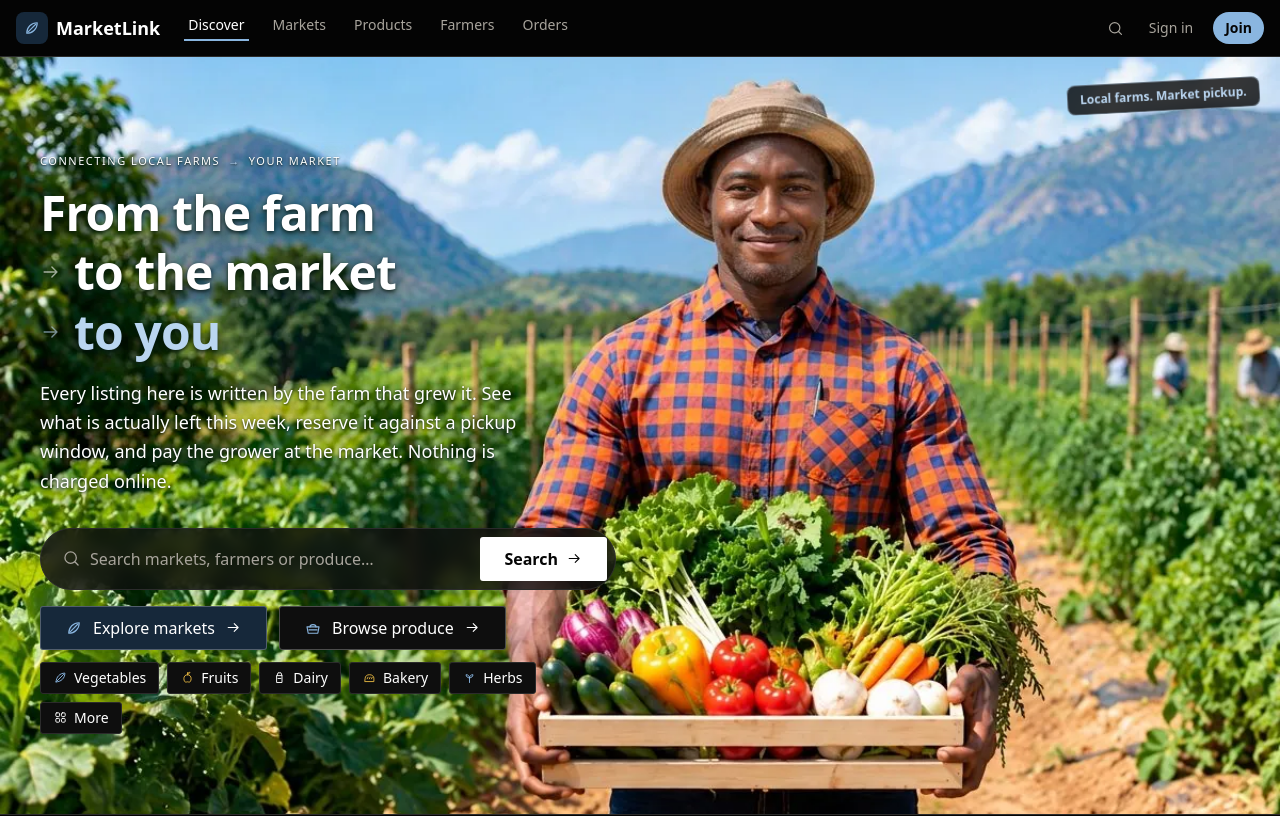
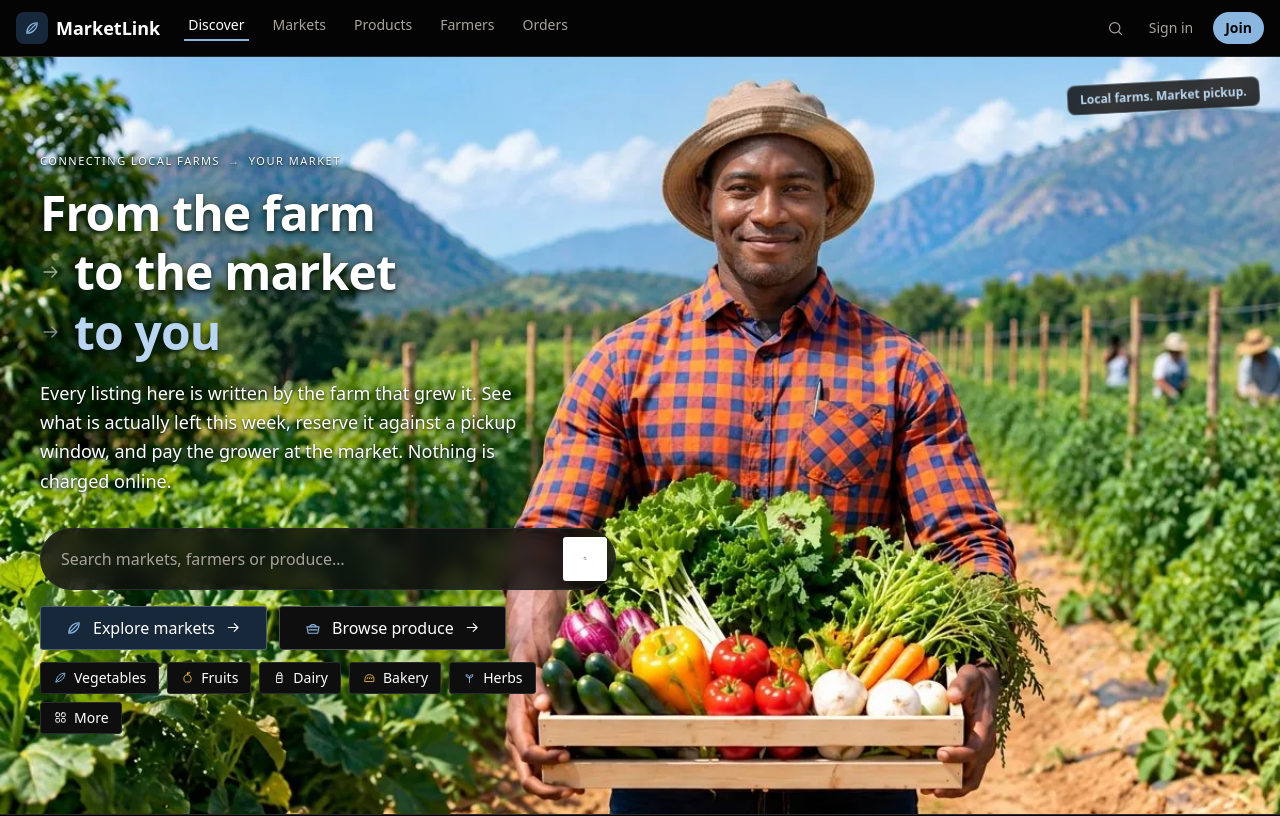
Before and after one commit to wilsonwilas123-a11y/MarketLink, a React (Vite) app in the folder client/: page / in a window 1280 px wide. Shown: the top 816 px of the page. Built offline with nearby package versions, Linux system fonts and the light colour scheme; no server answers.

Commit message:
5: let the hero search button carry the mark, not the word
The pill already had room to spare, and a magnifier in the field beside a
button reading "Search" said the same thing twice.

```diff
--- a/client/src/pages/Home.tsx
+++ b/client/src/pages/Home.tsx
@@ -119,22 +119,19 @@ function Hero() {
               <label htmlFor="hero-search" className="sr-only">
                 Search markets, farmers or produce
               </label>
-              <span aria-hidden className="pl-3 text-muted">
-                <Glyph name="search" size={21} />
-              </span>
               <input
                 id="hero-search"
                 value={term}
                 onChange={(e) => setTerm(e.target.value)}
                 placeholder="Search markets, farmers or produce…"
-                className="h-11 min-w-0 flex-1 bg-transparent text-base text-primary outline-none placeholder:text-muted"
+                className="h-11 min-w-0 flex-1 bg-transparent px-3 text-base text-primary outline-none placeholder:text-muted"
               />
               <button
                 type="submit"
-                className={buttonClass('primary', 'md', 'h-11 shrink-0 gap-1.5 px-6 text-base')}
+                aria-label="Search"
+                className={buttonClass('primary', 'md', 'h-11 w-11 shrink-0 p-0')}
               >
-                Search
-                <Glyph name="arrow" size={17} />
+                <Glyph name="search" size={19} />
               </button>
             </form>
 
```
